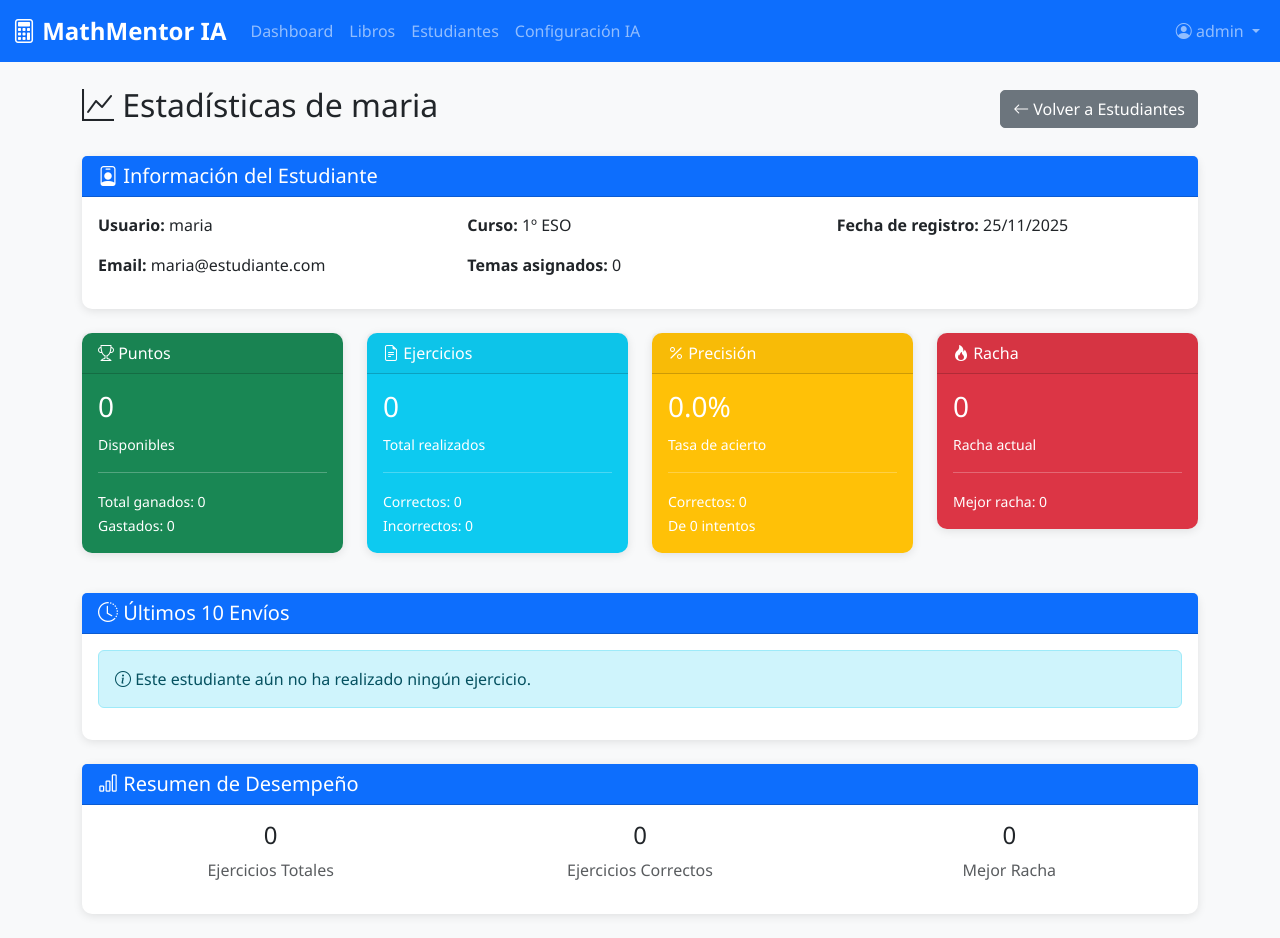
After one commit to lliwi/MathMentor-IA, a Flask app: page /admin/students/2/statistics in a window 1280 px wide. The commit adds this page. Run offline with Flask 3, Linux system fonts and the light colour scheme; a user stored in the database is signed in.

Commit message:
métrica sestudiantes

```diff
--- a/app/admin/routes.py
+++ b/app/admin/routes.py
@@ -394,3 +394,47 @@ def delete_student(student_id):
         flash(f'Error al eliminar estudiante: {str(e)}', 'error')
 
     return redirect(url_for('admin.students'))
+
+
+@admin_bp.route('/students/<int:student_id>/statistics')
+@admin_required
+def student_statistics(student_id):
+    """View detailed statistics for a student"""
+    from app.services.scoring_service import ScoringService
+    from app.models.student_score import StudentScore
+    from app.models.exercise import Exercise
+    from app.models.submission import Submission
+
+    student = User.query.get_or_404(student_id)
+
+    if student.role != 'student':
+        flash('Este usuario no es un estudiante', 'error')
+        return redirect(url_for('admin.students'))
+
+    # Get general statistics
+    stats = ScoringService.get_student_statistics(student_id)
+
+    # Get student profile info
+    profile = StudentProfile.query.filter_by(user_id=student_id).first()
+
+    # Get submission history (last 10)
+    recent_submissions = Submission.query.filter_by(student_id=student_id)\
+        .order_by(Submission.submitted_at.desc())\
+        .limit(10)\
+        .all()
+
+    # Calculate additional stats
+    total_submissions = Submission.query.filter_by(student_id=student_id).count()
+    correct_submissions = Submission.query.filter_by(student_id=student_id, is_correct_result=True).count()
+
+    # Get assigned topics
+    assigned_topics = profile.get_topics() if profile else []
+
+    return render_template('admin/student_statistics.html',
+                         student=student,
+                         stats=stats,
+                         profile=profile,
+                         recent_submissions=recent_submissions,
+                         total_submissions=total_submissions,
+                         correct_submissions=correct_submissions,
+                         assigned_topics=assigned_topics)
--- /dev/null
+++ b/app/templates/admin/student_statistics.html
@@ -0,0 +1,228 @@
+{% extends "base/base.html" %}
+
+{% block title %}Estadísticas de {{ student.username }} - MathMentor IA{% endblock %}
+
+{% block content %}
+<div class="d-flex justify-content-between align-items-center mb-4">
+    <h2><i class="bi bi-graph-up"></i> Estadísticas de {{ student.username }}</h2>
+    <a href="{{ url_for('admin.students') }}" class="btn btn-secondary">
+        <i class="bi bi-arrow-left"></i> Volver a Estudiantes
+    </a>
+</div>
+
+<!-- Student Info Card -->
+<div class="card mb-4">
+    <div class="card-header bg-primary text-white">
+        <h5 class="mb-0"><i class="bi bi-person-badge"></i> Información del Estudiante</h5>
+    </div>
+    <div class="card-body">
+        <div class="row">
+            <div class="col-md-4">
+                <p><strong>Usuario:</strong> {{ student.username }}</p>
+                <p><strong>Email:</strong> {{ student.email }}</p>
+            </div>
+            <div class="col-md-4">
+                <p><strong>Curso:</strong> {{ profile.course if profile else 'No asignado' }}</p>
+                <p><strong>Temas asignados:</strong> {{ assigned_topics|length }}</p>
+            </div>
+            <div class="col-md-4">
+                <p><strong>Fecha de registro:</strong> {{ student.created_at.strftime('%d/%m/%Y') if student.created_at else 'N/A' }}</p>
+            </div>
+        </div>
+    </div>
+</div>
+
+<!-- Statistics Cards -->
+<div class="row mb-4">
+    <!-- Points Card -->
+    <div class="col-md-3">
+        <div class="card text-white bg-success mb-3">
+            <div class="card-header"><i class="bi bi-trophy"></i> Puntos</div>
+            <div class="card-body">
+                <h3 class="card-title">{{ stats.available_points }}</h3>
+                <p class="card-text mb-1"><small>Disponibles</small></p>
+                <hr class="bg-white">
+                <p class="mb-0"><small>Total ganados: {{ stats.total_points }}</small></p>
+                <p class="mb-0"><small>Gastados: {{ stats.points_spent }}</small></p>
+            </div>
+        </div>
+    </div>
+
+    <!-- Exercises Card -->
+    <div class="col-md-3">
+        <div class="card text-white bg-info mb-3">
+            <div class="card-header"><i class="bi bi-file-earmark-text"></i> Ejercicios</div>
+            <div class="card-body">
+                <h3 class="card-title">{{ total_submissions }}</h3>
+                <p class="card-text mb-1"><small>Total realizados</small></p>
+                <hr class="bg-white">
+                <p class="mb-0"><small>Correctos: {{ correct_submissions }}</small></p>
+                <p class="mb-0"><small>Incorrectos: {{ total_submissions - correct_submissions }}</small></p>
+            </div>
+        </div>
+    </div>
+
+    <!-- Accuracy Card -->
+    <div class="col-md-3">
+        <div class="card text-white bg-warning mb-3">
+            <div class="card-header"><i class="bi bi-percent"></i> Precisión</div>
+            <div class="card-body">
+                <h3 class="card-title">{{ "%.1f"|format(stats.accuracy_rate) }}%</h3>
+                <p class="card-text mb-1"><small>Tasa de acierto</small></p>
+                <hr class="bg-white">
+                <p class="mb-0"><small>Correctos: {{ stats.correct_exercises }}</small></p>
+                <p class="mb-0"><small>De {{ stats.total_exercises }} intentos</small></p>
+            </div>
+        </div>
+    </div>
+
+    <!-- Streak Card -->
+    <div class="col-md-3">
+        <div class="card text-white bg-danger mb-3">
+            <div class="card-header"><i class="bi bi-fire"></i> Racha</div>
+            <div class="card-body">
+                <h3 class="card-title">{{ stats.current_streak }}</h3>
+                <p class="card-text mb-1"><small>Racha actual</small></p>
+                <hr class="bg-white">
+                <p class="mb-0"><small>Mejor racha: {{ stats.best_streak }}</small></p>
+            </div>
+        </div>
+    </div>
+</div>
+
+<!-- Assigned Topics -->
+{% if assigned_topics %}
+<div class="card mb-4">
+    <div class="card-header bg-primary text-white">
+        <h5 class="mb-0"><i class="bi bi-book"></i> Temas Asignados ({{ assigned_topics|length }})</h5>
+    </div>
+    <div class="card-body">
+        <div class="row">
+            {% for topic in assigned_topics %}
+            <div class="col-md-4 mb-2">
+                <span class="badge bg-secondary p-2">{{ topic.topic_name }}</span>
+            </div>
+            {% endfor %}
+        </div>
+    </div>
+</div>
+{% endif %}
+
+<!-- Recent Submissions -->
+<div class="card mb-4">
+    <div class="card-header bg-primary text-white">
+        <h5 class="mb-0"><i class="bi bi-clock-history"></i> Últimos 10 Envíos</h5>
+    </div>
+    <div class="card-body">
+        {% if recent_submissions %}
+        <div class="table-responsive">
+            <table class="table table-hover">
+                <thead>
+                    <tr>
+                        <th>Fecha</th>
+                        <th>Ejercicio</th>
+                        <th>Resultado</th>
+                        <th>Metodología</th>
+                        <th>Puntos</th>
+                        <th>Reintentos</th>
+                    </tr>
+                </thead>
+                <tbody>
+                    {% for submission in recent_submissions %}
+                    <tr>
+                        <td>{{ submission.submitted_at.strftime('%d/%m/%Y %H:%M') }}</td>
+                        <td>
+                            <small>Ejercicio #{{ submission.exercise_id }}</small>
+                        </td>
+                        <td>
+                            {% if submission.is_correct_result %}
+                                <span class="badge bg-success"><i class="bi bi-check-circle"></i> Correcto</span>
+                            {% else %}
+                                <span class="badge bg-danger"><i class="bi bi-x-circle"></i> Incorrecto</span>
+                            {% endif %}
+                        </td>
+                        <td>
+                            {% if submission.is_correct_methodology %}
+                                <span class="badge bg-success"><i class="bi bi-check-circle"></i> Correcta</span>
+                            {% elif submission.is_correct_methodology == False %}
+                                <span class="badge bg-warning"><i class="bi bi-x-circle"></i> Incorrecta</span>
+                            {% else %}
+                                <span class="badge bg-secondary">N/A</span>
+                            {% endif %}
+                        </td>
+                        <td>
+                            <strong>{{ submission.total_score }}</strong> pts
+                            <br>
+                            <small class="text-muted">
+                                {% if submission.score_result > 0 %}R:{{ submission.score_result }} {% endif %}
+                                {% if submission.score_development > 0 %}M:{{ submission.score_development }} {% endif %}
+                                {% if submission.score_effort > 0 %}E:{{ submission.score_effort }}{% endif %}
+                            </small>
+                        </td>
+                        <td>
+                            {% if submission.is_retry %}
+                                <span class="badge bg-info"><i class="bi bi-arrow-repeat"></i> Reintento</span>
+                            {% else %}
+                                <span class="badge bg-secondary">Primer intento</span>
+                            {% endif %}
+                        </td>
+                    </tr>
+                    {% endfor %}
+                </tbody>
+            </table>
+        </div>
+        {% else %}
+        <div class="alert alert-info">
+            <i class="bi bi-info-circle"></i> Este estudiante aún no ha realizado ningún ejercicio.
+        </div>
+        {% endif %}
+    </div>
+</div>
+
+<!-- Performance Chart (Placeholder for future enhancement) -->
+<div class="card mb-4">
+    <div class="card-header bg-primary text-white">
+        <h5 class="mb-0"><i class="bi bi-bar-chart"></i> Resumen de Desempeño</h5>
+    </div>
+    <div class="card-body">
+        <div class="row text-center">
+            <div class="col-md-4">
+                <div class="mb-3">
+                    <h4>{{ total_submissions }}</h4>
+                    <p class="text-muted">Ejercicios Totales</p>
+                </div>
+            </div>
+            <div class="col-md-4">
+                <div class="mb-3">
+                    <h4>{{ correct_submissions }}</h4>
+                    <p class="text-muted">Ejercicios Correctos</p>
+                </div>
+            </div>
+            <div class="col-md-4">
+                <div class="mb-3">
+                    <h4>{{ stats.best_streak }}</h4>
+                    <p class="text-muted">Mejor Racha</p>
+                </div>
+            </div>
+        </div>
+
+        {% if total_submissions > 0 %}
+        <div class="progress" style="height: 30px;">
+            {% set correct_percentage = (correct_submissions / total_submissions * 100)|round|int %}
+            {% set incorrect_percentage = 100 - correct_percentage %}
+            <div class="progress-bar bg-success" role="progressbar"
+                 style="width: {{ correct_percentage }}%"
+                 aria-valuenow="{{ correct_percentage }}" aria-valuemin="0" aria-valuemax="100">
+                {{ correct_percentage }}% Correctos
+            </div>
+            <div class="progress-bar bg-danger" role="progressbar"
+                 style="width: {{ incorrect_percentage }}%"
+                 aria-valuenow="{{ incorrect_percentage }}" aria-valuemin="0" aria-valuemax="100">
+                {{ incorrect_percentage }}% Incorrectos
+            </div>
+        </div>
+        {% endif %}
+    </div>
+</div>
+
+{% endblock %}
--- a/app/templates/admin/students.html
+++ b/app/templates/admin/students.html
@@ -51,6 +51,11 @@
                 </td>
                 <td>
                     <div class="btn-group" role="group">
+                        <a href="{{ url_for('admin.student_statistics', student_id=student.id) }}"
+                           class="btn btn-sm btn-info"
+                           title="Ver estadísticas">
+                            <i class="bi bi-graph-up"></i> Estadísticas
+                        </a>
                         <a href="{{ url_for('admin.assign_topics', student_id=student.id) }}"
                            class="btn btn-sm btn-primary"
                            title="Asignar temas">
```
